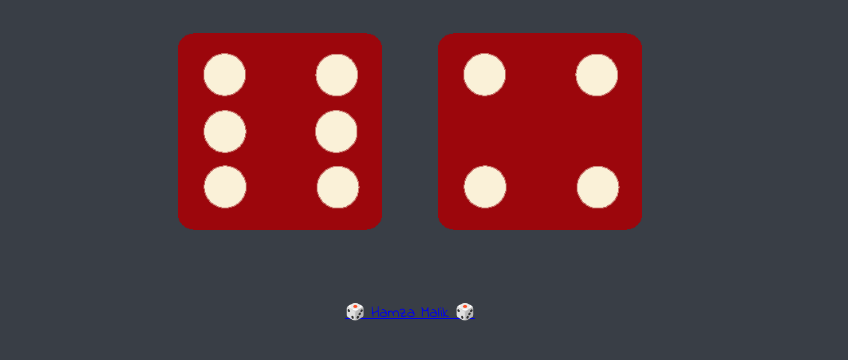
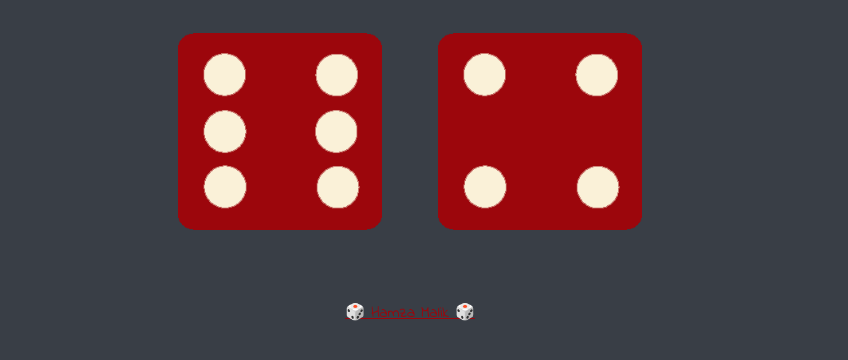
Before and after one commit to HaamzaHM/DOM-Javascript, a plain HTML site: page index.html in a window 1280 px wide. Shown: the part 302-662 px from the top of the page, without its empty margins (230-1078 px from the left). Drawn offline with Linux system fonts and the light colour scheme.

Commit message:
Style.css updated

```diff
--- a/styles.css
+++ b/styles.css
@@ -34,8 +34,11 @@ img {
 
 footer {
   margin-top: 5%;
-  color: #EEEEEE;
   text-align: center;
   font-family: 'Indie Flower', cursive;
 
 }
+
+footer a{
+color: #9c060c;
+}
```
